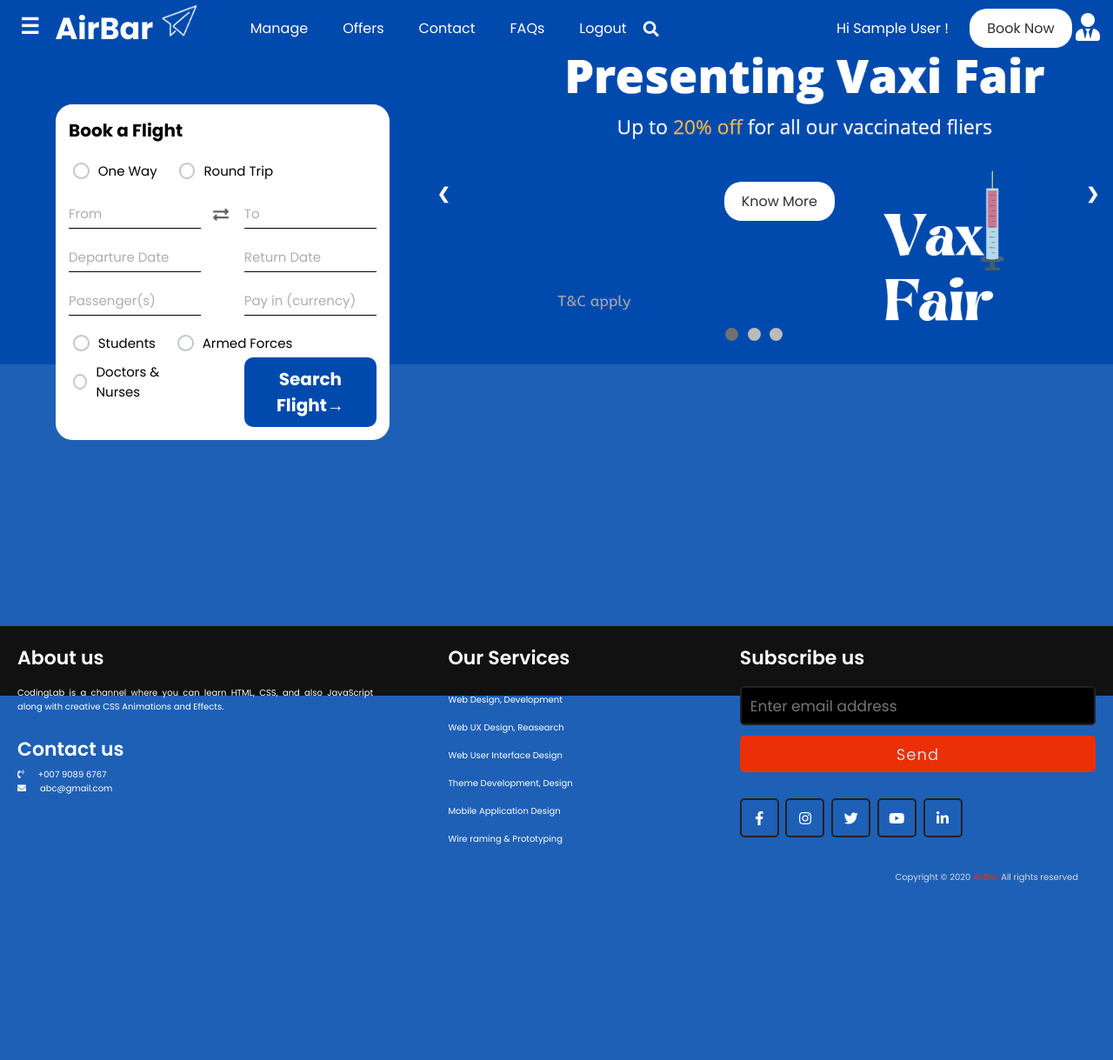
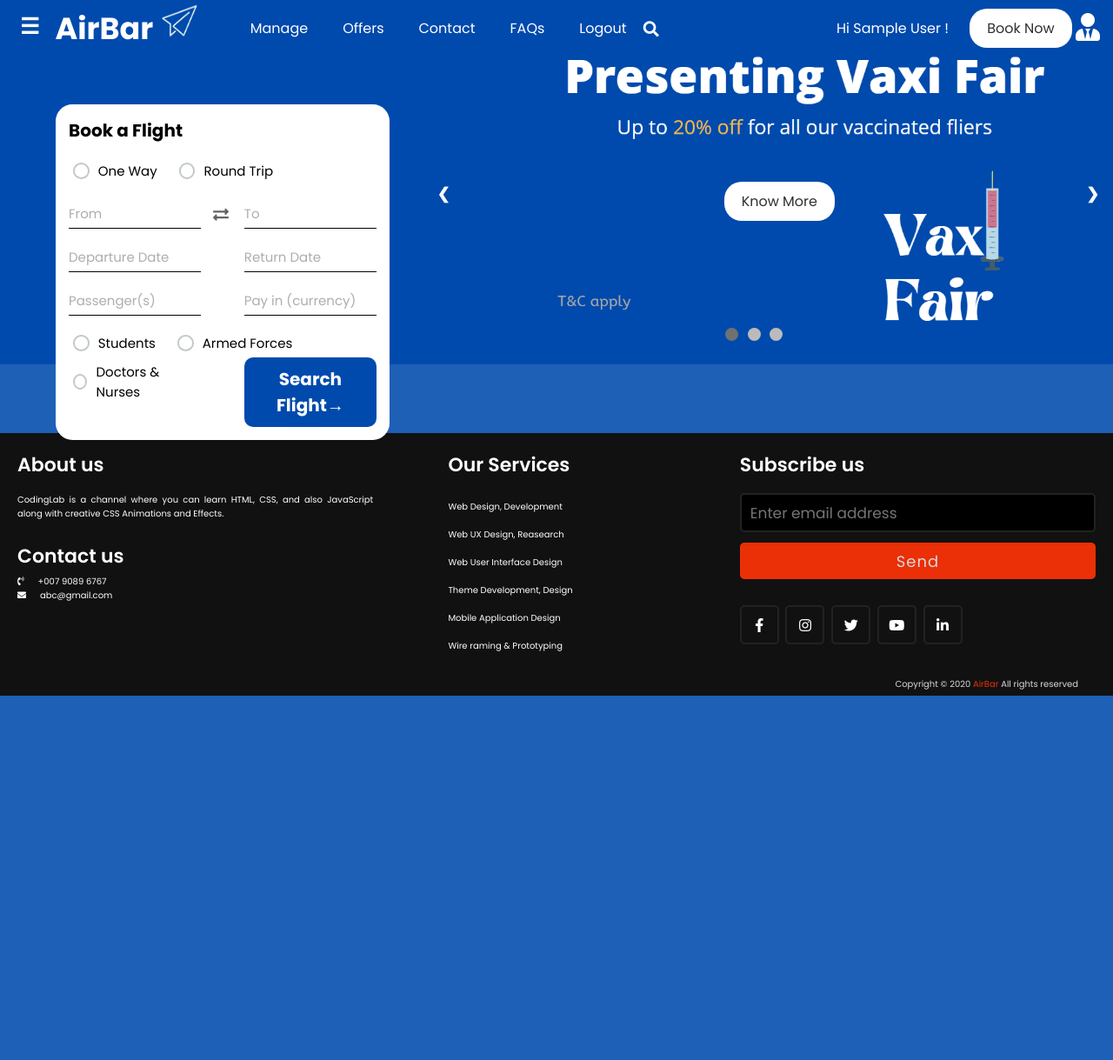
Before and after one commit to Srishtikumari2002/AirBar, a PHP site: page /index.php in a window 1280 px wide. Shown: the whole page at 87% size. Run offline with PHP 8.4, Linux system fonts and the light colour scheme; the visitor is signed in with stand-in values (Sample User, id 1); data that the repository does not hold is empty; some libraries are stand-ins or nearby versions.

Commit message:
Updated Footer

```diff
--- a/Css/footer.css
+++ b/Css/footer.css
@@ -10,7 +10,6 @@ footer{
   width: 100%;
   position: absolute;
   bottom: 0;
-  height: 10vh;
   background: #111;
 }
 footer .content{
```
